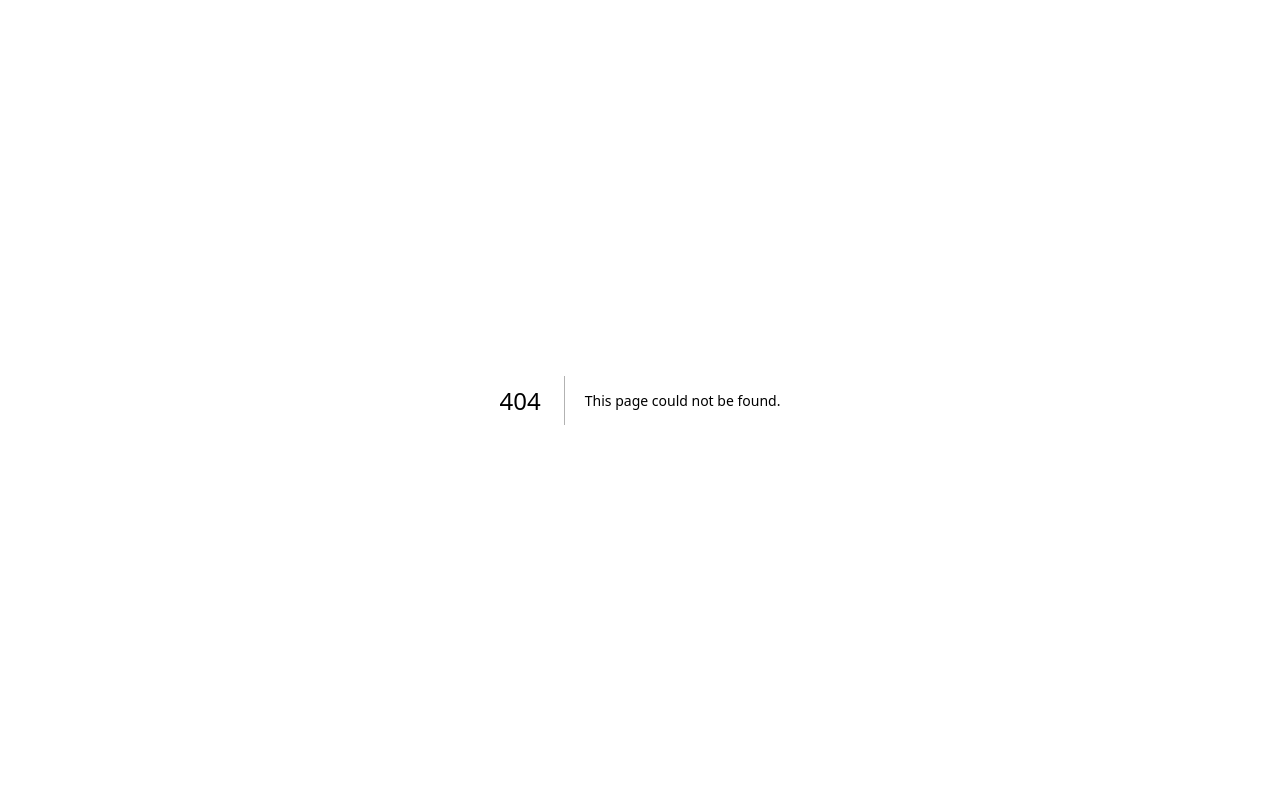
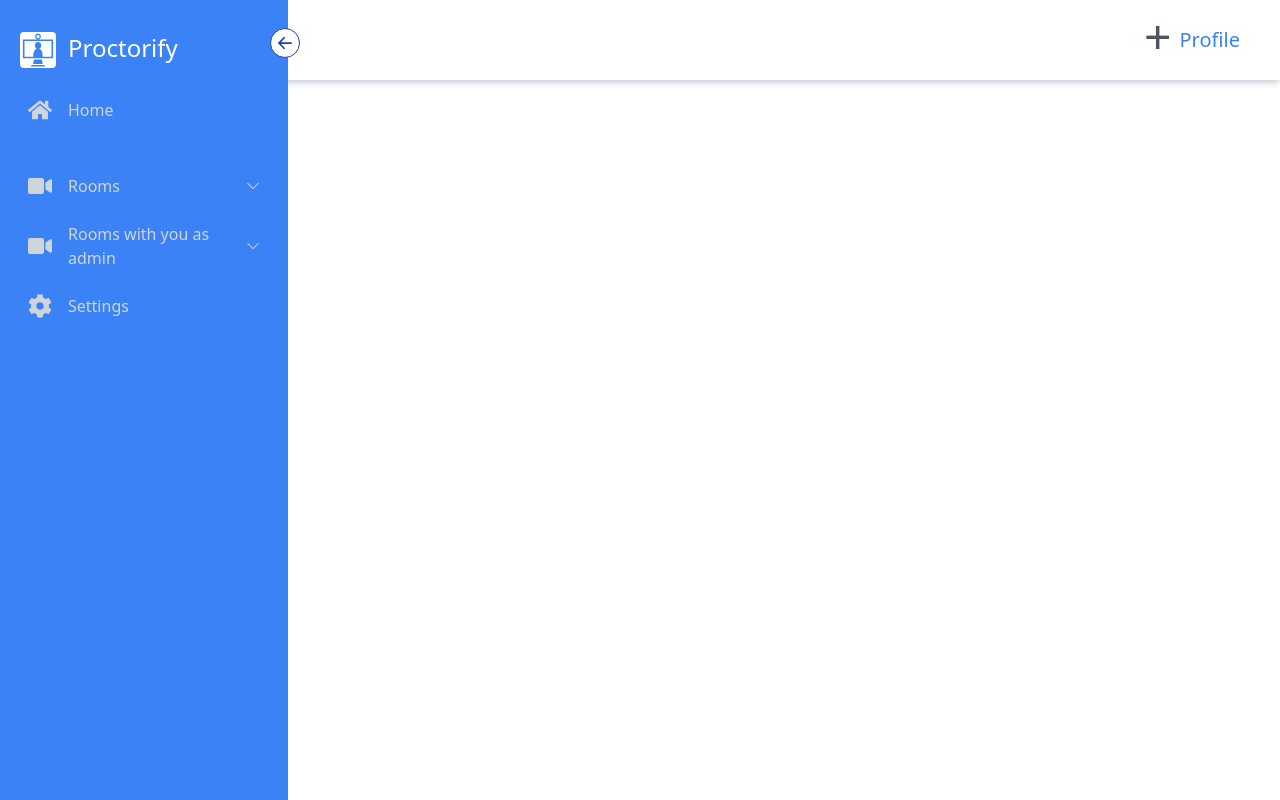
Before and after one commit to Yadav106/proctorify-frontend, a Next.js app: page /home in a window 1280 px wide. Before the commit this address had no page. Built offline with nearby package versions, Linux system fonts and the light colour scheme.

Commit message:
layout added

```diff
--- /dev/null
+++ b/components/HamburgerMenu.tsx
@@ -0,0 +1,19 @@
+import React, { useState } from 'react';
+import { FaBars, FaTimes } from 'react-icons/fa';
+import styles from './HamburgerMenu.module.css'; // Import CSS module
+
+interface SidebarProps {
+  isOpen: boolean;
+}
+
+const HamburgerMenu: React.FC<SidebarProps> = ({ isOpen }) => {
+  return (
+    <div className={styles.hamburgerMenu}>
+      <button onClick={()=>{}}>
+        {isOpen ? <FaTimes /> : <FaBars />}
+      </button>
+    </div>
+  );
+};
+
+export default HamburgerMenu;
--- /dev/null
+++ b/components/Layout.tsx
@@ -0,0 +1,14 @@
+import Navbar from "@/components/Navbar"
+import Sidebar from "@/components/Sidebar"
+
+export default function Layout({ children }:any) {
+  return (
+    <div className="relative bg-white">
+      <Navbar />
+      <div className="flex flex-row">
+        <Sidebar />
+        <main>{children}</main>
+      </div>
+    </div>
+  )
+}
--- /dev/null
+++ b/components/Navbar.tsx
@@ -0,0 +1,13 @@
+import React, { useState } from 'react';
+
+
+  const Navbar = () => {
+    return(
+      <div className='absolute flex justify-end items-center text-black w-full h-20 shadow-md shadow-gray-300 pr-10  bg-white'>
+        <span className='text-5xl text-gray-600 mr-2 mb-2'>+</span>
+        <span className='text-blue-500 text-xl hover:underline'>Profile</span>
+      </div>
+    )
+  }
+
+export default Navbar;
--- /dev/null
+++ b/components/Sidebar.tsx
@@ -0,0 +1,76 @@
+import React, {use, useState} from 'react';
+import styles from './Sidebar.module.css';
+import { FaHome, FaCalendar, FaVideo, FaArchive, FaCog } from 'react-icons/fa';
+import { GiVideoConference } from "react-icons/gi";
+import { BsArrowLeftShort, BsChevronDown } from 'react-icons/bs';
+// interface SidebarProps {
+//   isOpen: boolean;
+// }
+
+const Sidebar = () => {
+
+  const [ open, setOpen] = useState(true);
+  const [subRooms, setSubRooms] = useState(false);
+  const [subRoomsAdmin, setSubRoomsADmin] = useState(false);
+
+  const menuItems = [
+    { name: 'Home', icon: <FaHome />, id: 1 },
+    // { name: 'Calendar', icon: <FaCalendar />, id: 2 },
+    { name: 'Rooms', icon: <FaVideo />, id: 3, spacing: true, sub: [{title: "hello"}, {title: "hello"}, {title: "hello"}]  },
+    { name: 'Rooms with you as admin', icon: <FaVideo />, id: 4, sub: [{title: "dead"}, {title: "dead"}, {title: "dead"}] },
+    // { name: 'Archived Rooms', icon: <FaArchive />, id: 5, spacing: true  },
+    { name: 'Settings', icon: <FaCog />, id: 6 },
+  ];
+
+
+
+  return (
+    <div
+      className={`bg-blue-500 h-screen ${open? "w-72" : "w-20"} p-5 pt-8 duration-300 relative`}>
+      <BsArrowLeftShort onClick = {() => setOpen(!open)} className={`bg-white text-blue-800 text-3xl rounded-full absolute -right-3 top-7 border border-blue-800 cursor-pointer ${!open && "rotate-180"} `} />
+      <div className='inline-flex' >
+        <GiVideoConference className={`bg-white text-4xl rounded text-blue-500 cursor-pointer block float-left mr-3 duration-500 ${open && "rotate-[360deg]"} `} />
+        <h1 className={`text-white origin-left font-medium text-2xl duration-300 ${!open && "scale-0"} `}>Proctorify</h1>
+      </div>
+
+      <ul className='pt-2 '>
+        {menuItems.map((menu) => (
+          <>
+            <li key={menu.id} className={`text-gray-300 text-sm flex items-center gap-x-4 cursor-pointer p-2 hover:bg-blue-600 rounded-md ${menu.spacing ? "mt-9" : "mt-2"}  `} >
+              <span className='text-2xl block float-left'>
+                {menu.icon}
+              </span>
+              <span className={`text-base font-medium flex-1 duration-200 ${!open && "hidden"} `}>{menu.name}</span>
+              {menu.sub && (
+                <BsChevronDown className={`${(menu.id ===3 ? subRooms : subRoomsAdmin) && "rotate-180"}`} onClick={() => { menu.id===3 ? setSubRooms(!subRooms) : setSubRoomsADmin(!subRoomsAdmin)}} />
+              )}
+
+            </li>
+
+            {menu.sub && subRooms && open && (
+              <ul>
+                {menu.sub.map((subItem, index) => (
+                  <li key={index} className='text-gray-300 text-sm flex items-center gap-x-4 cursor-pointer p-2 hover:bg-blue-600 rounded-md'>
+                    {subItem.title}
+                  </li>
+                ))}
+              </ul>
+            )}
+
+            {menu.sub && subRoomsAdmin && open &&(
+              <ul>
+                {menu.sub.map((subItem, index) => (
+                  <li key={index} className='text-gray-300 text-sm flex items-center gap-x-4 cursor-pointer p-2 hover:bg-blue-600 rounded-md'>
+                    {subItem.title}
+                  </li>
+                ))}
+              </ul>
+            )}
+          </>
+        ))}
+      </ul>
+    </div>
+  );
+};
+
+export default Sidebar;
--- /dev/null
+++ b/pages/home.tsx
@@ -0,0 +1,15 @@
+import React, { useState } from 'react';
+import Layout from '@/components/Layout';
+
+const Home = () => {
+  const [isOpen, setIsOpen] = useState(false);
+
+  return(
+    <Layout >
+      <div className='text-5xl font-bold'>home</div>
+    </Layout>
+  )
+
+};
+
+export default Home;
```
Also changed, not shown: package.json (+5 -4 lines), 1 other file (tests, documents, lock files or other folders).
